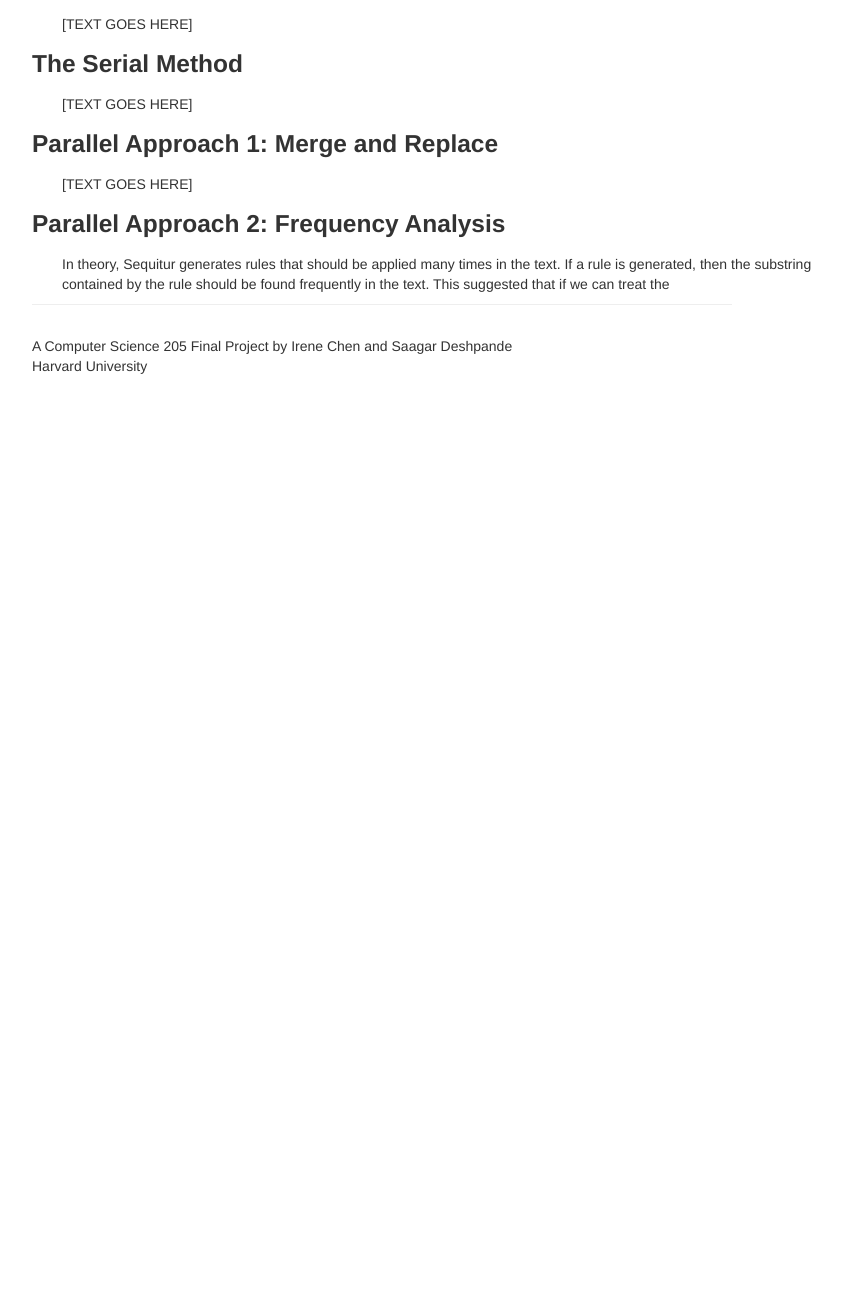
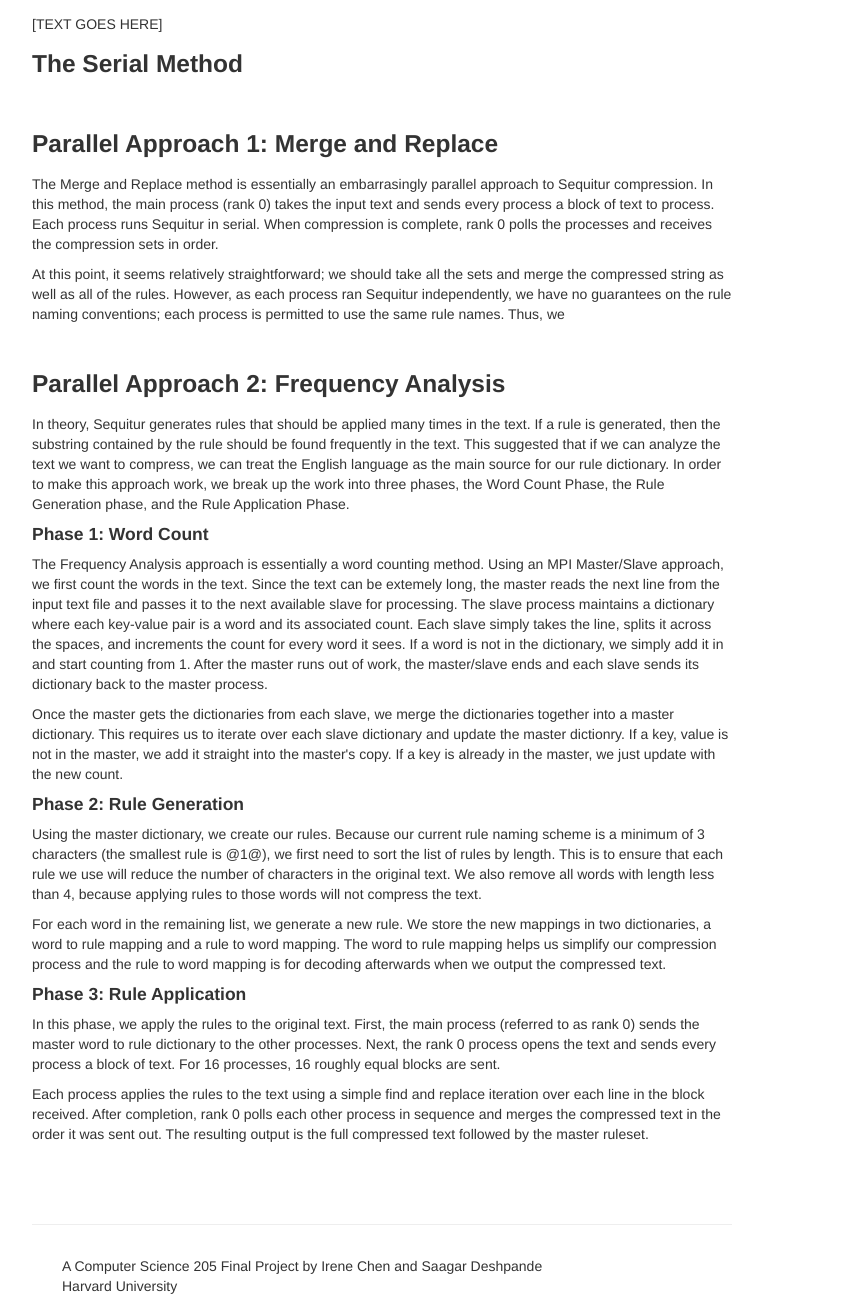
Before and after one commit to saagar/parallel-sequitur, a PHP site: page /program.php in a window 1320 px wide. Shown: the part 330-1636 px from the top of the page, without its empty margins (278-1120 px from the left). Before the commit the page ends 704 px from the top, so only its background shows below. Run offline with PHP 8.4, Linux system fonts and the light colour scheme; some libraries are stand-ins or nearby versions.

Commit message:
added words to code page

```diff
--- a/web/program.php
+++ b/web/program.php
@@ -47,7 +47,9 @@
       }
     </style>
     <link href="css/bootstrap-responsive.css" rel="stylesheet">
-
+	<link rel="stylesheet" href="http://yandex.st/highlightjs/7.3/styles/default.min.css">
+	<script src="js/jquery.js"></script>
+	<script src="http://yandex.st/highlightjs/7.3/highlight.min.js"></script>
     <!-- HTML5 shim, for IE6-8 support of HTML5 elements -->
     <!--[if lt IE 9]>
       <script src="http://html5shim.googlecode.com/svn/trunk/html5.js"></script>
@@ -94,34 +96,54 @@
 			<h3> The Approach </h3>
 
 
-			<div class="span8">
 				[TEXT GOES HERE]
-			</div>
+
+
 				<br>
 
 				<h3> The Serial Method </h3>
 
-			<div class="span8">
-				[TEXT GOES HERE]
-			</div>
+				<div class="span4"></div>
 				<br>
 
 				<h3> Parallel Approach 1: Merge and Replace </h3>
 
-			<div class="span8">
-				[TEXT GOES HERE]
-			</div>
+					<p>
+						The Merge and Replace method is essentially an embarrasingly parallel approach to Sequitur compression. In this method, the main process (rank 0) takes the input text and sends every process a block of text to process. Each process runs Sequitur in serial. When compression is complete, rank 0 polls the processes and receives the compression sets in order.
+					</p>
+					<p>
+						At this point, it seems relatively straightforward; we should take all the sets and merge the compressed string as well as all of the rules. However, as each process ran Sequitur independently, we have no guarantees on the rule naming conventions; each process is permitted to use the same rule names. Thus, we
+					</p>
+
+
 				<br>
 
 				<h3> Parallel Approach 2: Frequency Analysis </h3>
 
-			<div class="span8">
 				<p>
-					In theory, Sequitur generates rules that should be applied many times in the text. If a rule is generated, then the substring contained by the rule should be found frequently in the text.	This suggested that if we can treat the
+					In theory, Sequitur generates rules that should be applied many times in the text. If a rule is generated, then the substring contained by the rule should be found frequently in the text.	This suggested that if we can analyze the text we want to compress, we can treat the English language as the main source for our rule dictionary. In order to make this approach work, we break up the work into three phases, the Word Count Phase, the Rule Generation phase, and the Rule Application Phase.
 				</p>
-			</div>
+				<h4> Phase 1: Word Count </h4>
+				<p>
+					The Frequency Analysis approach is essentially a word counting method. Using an MPI Master/Slave approach, we first count the words in the text. Since the text can be extemely long, the master reads the next line from the input text file and passes it to the next available slave for processing. The slave process maintains a dictionary where each key-value pair is a word and its associated count. Each slave simply takes the line, splits it across the spaces, and increments the count for every word it sees. If a word is not in the dictionary, we simply add it in and start counting from 1. After the master runs out of work, the master/slave ends and each slave sends its dictionary back to the master process.
+				</p>
+				<p>
+					Once the master gets the dictionaries from each slave, we merge the dictionaries together into a master dictionary. This requires us to iterate over each slave dictionary and update the master dictionry. If a key, value is not in the master, we add it straight into the master's copy. If a key is already in the master, we just update with the new count.</p>
+
+				<h4> Phase 2: Rule Generation</h4>
+				<p>
+					Using the master dictionary, we create our rules. Because our current rule naming scheme is a minimum of 3 characters (the smallest rule is @1@), we first need to sort the list of rules by length. This is to ensure that each rule we use will reduce the number of characters in the original text. We also remove all words with length less than 4, because applying rules to those words will not compress the text.
+				</p>
+				<p>
+					For each word in the remaining list, we generate a new rule. We store the new mappings in two dictionaries, a word to rule mapping and a rule to word mapping. The word to rule mapping helps us simplify our compression process and the rule to word mapping is for decoding afterwards when we output the compressed text.
+				</p>
+				<h4> Phase 3: Rule Application</h4>
+				<p> In this phase, we apply the rules to the original text. First, the main process (referred to as rank 0) sends the master word to rule dictionary to the other processes. Next, the rank 0 process opens the text and sends every process a block of text. For 16 processes, 16 roughly equal blocks are sent.</p>
+				<p>Each process applies the rules to the text using a simple find and replace iteration over each line in the block received. After completion, rank 0 polls each other process in sequence and merges the compressed text in the order it was sent out. The resulting output is the full compressed text followed by the master ruleset.</p>
+
+
 			<br>
-
+			<br>
 
 		</div>
 
@@ -130,10 +152,12 @@
       <hr>
 
       <div class="footer">
+	  <div class="span10">
 		<p>
 			A Computer Science 205 Final Project by Irene Chen and Saagar Deshpande</br>
 			Harvard University
 		</p>
+		</div>
       </div>
 
     </div> <!-- /container -->
@@ -141,7 +165,7 @@
     <!-- Le javascript
     ================================================== -->
     <!-- Placed at the end of the document so the pages load faster -->
-    <script src="js/jquery.js"></script>
+
     <script src="js/bootstrap-transition.js"></script>
     <script src="js/bootstrap-alert.js"></script>
     <script src="js/bootstrap-modal.js"></script>
@@ -155,5 +179,7 @@
     <script src="js/bootstrap-carousel.js"></script>
     <script src="js/bootstrap-typeahead.js"></script>
 
+
+
   </body>
 </html>
```
Lines whose indentation alone changed are shown as unchanged.
